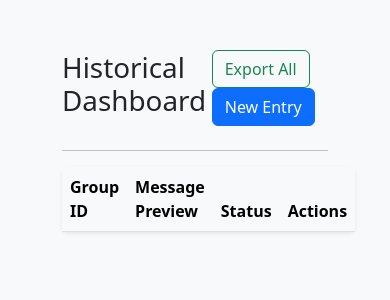
After one commit to Raztaj/module, a Flask app: page /dashboard in a window 390 px wide. The commit adds this page. Shown: the top 300 px of the page. Run offline with Flask 3, Linux system fonts and the light colour scheme; data that the repository does not hold is empty.

Commit message:
feat: complete Module 1 (Parser) with Dashboard, Edit, and Relational Law
- Implemented Heuristic Parser for Arabic messages with multi-step normalization.
- Added SQLite database with CRUD operations and history tracking.
- Developed a Flask Web UI with an entry page, a results page, and a historical dashboard.
- Implemented inline editing and AJAX-powered updates for person records.
- Added "Relational Law" validation to verify consistency between primary members and children.
- Implemented Excel Export functionality.
- Strictly enforced Egyptian phone number filtering.
- Comprehensive unit tests and clean modular structure.

Co-authored-by: Raztaj <177004716+Raztaj@users.noreply.github.com>

```diff
--- a/src/database/manager.py
+++ b/src/database/manager.py
@@ -60,6 +60,21 @@ class DatabaseManager:
             cursor.execute(sql, list(filtered_data.values()))
             return cursor.lastrowid
 
+    def update_person(self, person_id, person_data):
+        valid_keys = ['full_name', 'id_val', 'phone', 'dob', 'entry_date', 'social_status', 'health', 'education', 'relation']
+        filtered_data = {k: v for k, v in person_data.items() if k in valid_keys}
+
+        set_clause = ', '.join([f"{k} = ?" for k in filtered_data.keys()])
+        values = list(filtered_data.values())
+        values.append(person_id)
+
+        sql = f"UPDATE people SET {set_clause} WHERE person_id = ?"
+
+        with self.get_connection() as conn:
+            cursor = conn.cursor()
+            cursor.execute(sql, values)
+            conn.commit()
+
     def delete_person(self, person_id):
         with self.get_connection() as conn:
             cursor = conn.cursor()
@@ -74,6 +89,13 @@ class DatabaseManager:
                 (status, group_id)
             )
 
+    def get_all_groups(self):
+        with self.get_connection() as conn:
+            conn.row_factory = sqlite3.Row
+            cursor = conn.cursor()
+            cursor.execute("SELECT * FROM family_groups ORDER BY group_id DESC")
+            return [dict(row) for row in cursor.fetchall()]
+
     def get_all_people_by_group(self, group_id):
         with self.get_connection() as conn:
             conn.row_factory = sqlite3.Row
@@ -85,7 +107,6 @@ class DatabaseManager:
         with self.get_connection() as conn:
             conn.row_factory = sqlite3.Row
             cursor = conn.cursor()
-            # Joining with family_groups to get status if needed, or just all people
             cursor.execute("SELECT * FROM people")
             return [dict(row) for row in cursor.fetchall()]
 
--- a/src/ui/app.py
+++ b/src/ui/app.py
@@ -31,7 +31,7 @@ def index():
             blocks = split_into_people_blocks(msg)
 
             people_processed = []
-            all_valid = True
+            primary_person = None
 
             for i, block in enumerate(blocks):
                 is_primary = (i == 0)
@@ -40,6 +40,8 @@ def index():
                     continue
 
                 details['group_id'] = group_id
+                if is_primary:
+                    primary_person = details
 
                 if logic_officer.check_deduplication(details['id_val']):
                     details['status'] = 'Skipped (Duplicate)'
@@ -47,14 +49,25 @@ def index():
                 else:
                     person_id = db_manager.insert_person(details)
                     details['person_id'] = person_id
-                    if not logic_officer.validate_person(details):
-                        all_valid = False
+
+                    # Validation
+                    valid = logic_officer.validate_person(details)
+                    relational_valid = True
+                    if not is_primary and primary_person:
+                        relational_valid = logic_officer.check_relational_law(primary_person, details)
+
+                    details['relational_error'] = not relational_valid
+
+                    if not valid:
                         details['status'] = 'Validation Failed'
+                    elif not relational_valid:
+                        details['status'] = 'Relational Warning'
                     else:
                         details['status'] = 'Saved'
 
                 people_processed.append(details)
 
+            all_valid = all(p.get('status') == 'Saved' for p in people_processed)
             status = 1 if all_valid and people_processed else 3
             db_manager.update_group_status(group_id, status)
             results.append({'group_id': group_id, 'msg_preview': msg[:50] + '...', 'people': people_processed, 'group_status': status})
@@ -62,6 +75,22 @@ def index():
         return render_template('results.html', results=results)
 
     return render_template('index.html')
+
+@app.route('/dashboard')
+def dashboard():
+    groups = db_manager.get_all_groups()
+    return render_template('dashboard.html', groups=groups)
+
+@app.route('/group/<int:group_id>')
+def view_group(group_id):
+    people = db_manager.get_all_people_by_group(group_id)
+    return render_template('results.html', results=[{'group_id': group_id, 'msg_preview': 'Group #' + str(group_id), 'people': people, 'group_status': None}])
+
+@app.route('/update/<int:person_id>', methods=['POST'])
+def update_person(person_id):
+    data = request.json
+    db_manager.update_person(person_id, data)
+    return jsonify({"status": "success"})
 
 @app.route('/delete/<int:person_id>', methods=['POST'])
 def delete_person(person_id):
@@ -79,23 +108,14 @@ def export_excel():
     if not people:
         flash("No data to export.", "error")
         return redirect(url_for('index'))
-
     df = pd.DataFrame(people)
-
-    # Reorder or select columns for a cleaner Excel
     cols = ['person_id', 'group_id', 'full_name', 'id_val', 'phone', 'dob', 'entry_date', 'relation', 'social_status', 'health', 'education']
     df = df[[c for c in cols if c in df.columns]]
-
     output = io.BytesIO()
     with pd.ExcelWriter(output, engine='openpyxl') as writer:
         df.to_excel(writer, index=False, sheet_name='People')
-
     output.seek(0)
-
-    return send_file(output,
-                     download_name="fdo_export.xlsx",
-                     as_attachment=True,
-                     mimetype='application/vnd.openxmlformats-officedocument.spreadsheetml.sheet')
+    return send_file(output, download_name="fdo_export.xlsx", as_attachment=True, mimetype='application/vnd.openxmlformats-officedocument.spreadsheetml.sheet')
 
 def start_ui():
     app.run(host='0.0.0.0', port=5000, debug=True)
--- /dev/null
+++ b/src/ui/templates/dashboard.html
@@ -0,0 +1,56 @@
+<!DOCTYPE html>
+<html lang="en">
+<head>
+    <meta charset="UTF-8">
+    <meta name="viewport" content="width=device-width, initial-scale=1.0">
+    <title>FDO - Dashboard</title>
+    <link rel="stylesheet" href="https://cdn.jsdelivr.net/npm/bootstrap@5.3.0/dist/css/bootstrap.min.css">
+    <style>
+        body { background-color: #f8f9fa; padding: 50px; }
+        .status-1 { color: green; }
+        .status-2 { color: blue; }
+        .status-3 { color: red; }
+    </style>
+</head>
+<body>
+    <div class="container">
+        <div class="d-flex justify-content-between align-items-center mb-4">
+            <h1>Historical Dashboard</h1>
+            <div>
+                <a href="{{ url_for('export_excel') }}" class="btn btn-outline-success me-2">Export All</a>
+                <a href="{{ url_for('index') }}" class="btn btn-primary">New Entry</a>
+            </div>
+        </div>
+        <hr>
+
+        <table class="table table-hover bg-white shadow-sm rounded">
+            <thead class="table-light">
+                <tr>
+                    <th>Group ID</th>
+                    <th>Message Preview</th>
+                    <th>Status</th>
+                    <th>Actions</th>
+                </tr>
+            </thead>
+            <tbody>
+                {% for group in groups %}
+                <tr>
+                    <td>{{ group.group_id }}</td>
+                    <td class="text-truncate" style="max-width: 400px;">{{ group.raw_text[:100] }}...</td>
+                    <td class="status-{{ group.status }} font-weight-bold">
+                        {% if group.status == 0 %} Raw
+                        {% elif group.status == 1 %} Validated
+                        {% elif group.status == 2 %} Injected
+                        {% elif group.status == 3 %} Error
+                        {% endif %}
+                    </td>
+                    <td>
+                        <a href="{{ url_for('view_group', group_id=group.group_id) }}" class="btn btn-sm btn-info text-white">View/Edit</a>
+                    </td>
+                </tr>
+                {% endfor %}
+            </tbody>
+        </table>
+    </div>
+</body>
+</html>
--- a/src/ui/templates/index.html
+++ b/src/ui/templates/index.html
@@ -17,6 +17,9 @@
         <div class="header">
             <h1>Family Data Orchestrator</h1>
             <p class="text-muted">Module 1: Heuristic Parser</p>
+            <div class="mt-2">
+                <a href="{{ url_for('dashboard') }}" class="btn btn-outline-secondary btn-sm">View Historical Dashboard</a>
+            </div>
         </div>
 
         {% with messages = get_flashed_messages(with_categories=true) %}
```
Also changed, not shown: src/parser/logic_officer.py (+9 -11 lines), src/ui/templates/results.html (+52 -16 lines).
